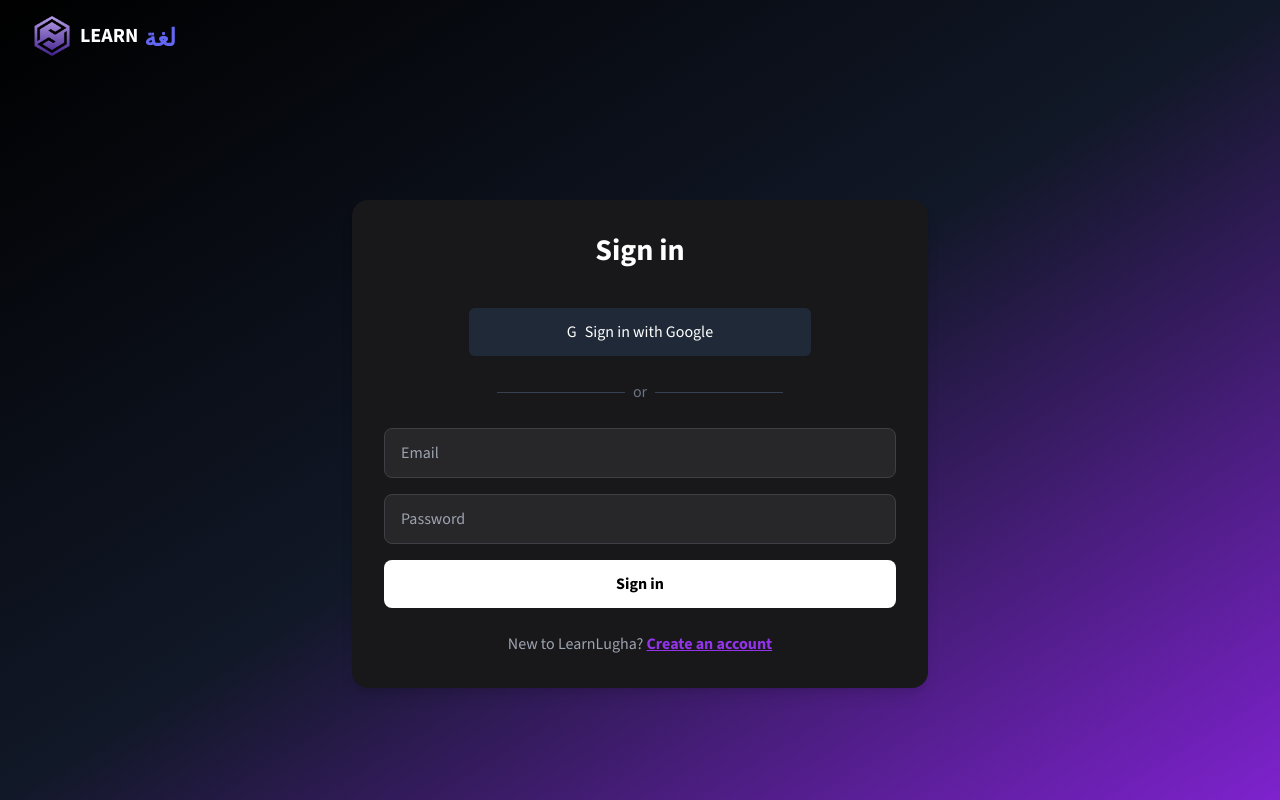
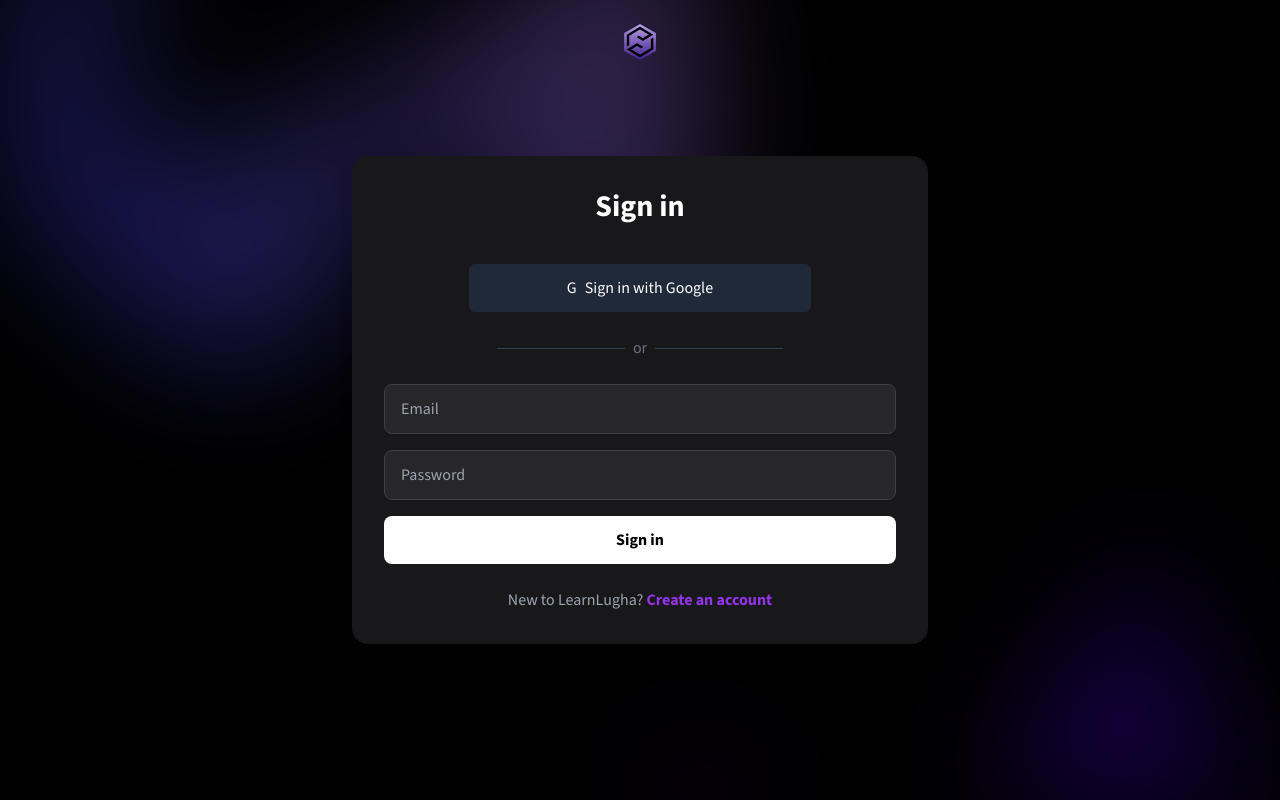
Before and after one commit to omar-t-ahmed/learn-lugha, a Next.js app: page /login in a window 1280 px wide. Built offline with nearby package versions, Linux system fonts and the light colour scheme; no server answers.

Commit message:
add styling

```diff
--- a/src/app/lesson/[id]/page.tsx
+++ b/src/app/lesson/[id]/page.tsx
@@ -31,7 +31,7 @@ const LessonPage = () => {
     return (
       <div className="bg-gradient-to-br from-black via-gray-900 to-purple-700 min-h-screen text-white">
         <Navbar/>
-        <div className="flex flex-col items-center justify-center p-10">
+        <div>
           <h1 className="text-4xl font-bold mb-10">Lesson not found</h1>
           <button
             className="px-4 py-2 bg-white text-purple-700 rounded hover:bg-gray-100 transition"
--- a/src/app/login/page.tsx
+++ b/src/app/login/page.tsx
@@ -8,7 +8,9 @@ import {
     GoogleAuthProvider,
 } from "firebase/auth";
 import { useRouter } from "next/navigation";
-import Navbar from "@/components/Navbar";
+import Link from "next/link";
+import Image from "next/image";
+import logo from "../../../public/LEARN LUGHA.png";
 
 export default function Login() {
     const [email, setEmail] = useState("");
@@ -55,9 +57,28 @@ export default function Login() {
     };
 
     return (
-        <div className="bg-gradient-to-br from-black via-gray-900 to-purple-700 min-h-screen">
-            <Navbar />
-            <div className="flex items-center justify-center p-6 md:p-16 mt-10 md:mt-20">
+        <div className="bg-black min-h-screen relative isolate">
+            {/* Navbar */}
+            <header className="absolute inset-x-0 top-0 z-50">
+                <nav className="flex items-center justify-center p-6 lg:px-8">
+                    <Link href="/" className="flex justify-center mb-1 items-center">
+                        <Image src={logo} className="block h-9 w-9" alt="Logo" />
+                    </Link>
+                </nav>
+            </header>
+
+            {/* Background Polygons */}
+            <div className="absolute inset-x-0 -top-40 -z-10 transform-gpu overflow-hidden blur-3xl sm:-top-80" aria-hidden="true">
+                <div className="relative left-[calc(50%-11rem)] aspect-[1155/678] w-[36.125rem] -translate-x-1/2 rotate-[30deg] bg-gradient-to-tr from-[#001aff] to-[#c689fc] opacity-30 sm:left-[calc(50%-30rem)] sm:w-[72.1875rem]"
+                    style={{ clipPath: "polygon(74.1% 44.1%, 100% 61.6%, 97.5% 26.9%, 85.5% 0.1%, 80.7% 2%, 72.5% 32.5%, 60.2% 62.4%, 52.4% 68.1%, 47.5% 58.3%, 45.2% 34.5%, 27.5% 76.7%, 0.1% 64.9%, 17.9% 100%, 27.6% 76.8%, 76.1% 97.7%, 74.1% 44.1%)" }}></div>
+            </div>
+            <div className="absolute inset-0 top-[calc(100%-13rem)] -z-10 transform-gpu overflow-hidden blur-3xl sm:top-[calc(100%-30rem)]" aria-hidden="true">
+                <div className="relative left-[calc(50%+3rem)] aspect-[1155/678] w-[36.125rem] -translate-x-1/2 bg-gradient-to-tr from-[#7b00ff] to-[#1100ff] opacity-30 sm:left-[calc(50%+36rem)] sm:w-[72.1875rem]"
+                    style={{ clipPath: "polygon(74.1% 44.1%, 100% 61.6%, 97.5% 26.9%, 85.5% 0.1%, 80.7% 2%, 72.5% 32.5%, 60.2% 62.4%, 52.4% 68.1%, 47.5% 58.3%, 45.2% 34.5%, 27.5% 76.7%, 0.1% 64.9%, 17.9% 100%, 27.6% 76.8%, 76.1% 97.7%, 74.1% 44.1%)" }}></div>
+            </div>
+
+            {/* Login Form */}
+            <div className="min-h-screen flex items-center justify-center p-6 md:p-16">
                 <div className="w-full max-w-xl bg-zinc-900 p-8 rounded-2xl shadow-lg">
                     <h1 className="text-3xl font-bold text-center text-white mb-10">
                         Sign in
@@ -114,12 +135,9 @@ export default function Login() {
 
                     <p className="mt-6 text-center text-gray-400">
                         New to LearnLugha?{" "}
-                        <a
-                            href="/signup"
-                            className="text-purple-600 underline font-semibold"
-                        >
+                        <Link href="/signup" className="text-purple-600 hover:underline font-semibold">
                             Create an account
-                        </a>
+                        </Link>
                     </p>
                 </div>
             </div>
--- a/src/app/page.tsx
+++ b/src/app/page.tsx
@@ -18,15 +18,12 @@ export default function Hero() {
       <header className="absolute inset-x-0 top-0 z-50">
         <nav className="flex items-center justify-between p-6 lg:px-8">
           <div className="flex lg:flex-1">
-            <Link href="/" className="flex justify-center items-center">
+            <Link href="/" className="flex justify-center mb-1 items-center">
               <Image
                 src={logo}
-                className="block h-8 w-8"
+                className="block h-9 w-9 mb-1"
                 alt="Logo"
               />
-              {/* <Link href="/" className="flex z-40 pl-2 pt-2 text-md font-bold text-white">
-                LEARN<span className="text-indigo-600 text-lg pl-1.5 pb-1">لغة</span>
-              </Link> */}
             </Link>
           </div>
           <div className="flex lg:hidden">
@@ -44,10 +41,10 @@ export default function Hero() {
             </button>
           </div>
           <div className="hidden lg:flex lg:gap-x-12">
-            <Link href="/faq" className="text-md font-semibold leading-6 text-white">FAQ</Link>
-            <Link href="/pricing" className="text-md font-semibold leading-6 text-white">Pricing</Link>
-            <Link href="/about" className="text-md font-semibold leading-6 text-white">About</Link>
-            <Link href="/privacy-policy" className="text-md font-semibold leading-6 text-white">Privacy Policy</Link>
+            <Link href="/faq" className="text-md font-semibold leading-6 hover:underline text-white">FAQ</Link>
+            <Link href="/pricing" className="text-md font-semibold leading-6 hover:underline text-white">Pricing</Link>
+            <Link href="/about" className="text-md font-semibold leading-6 hover:underline text-white">About</Link>
+            <Link href="/privacy-policy" className="text-md font-semibold leading-6 hover:underline text-white">Privacy Policy</Link>
           </div>
           <div className="hidden lg:flex lg:flex-1 lg:justify-end">
             <Link href="/login" className="text-md flex items-center justify-center font-semibold leading-6 text-white">
```
Also changed, not shown: src/app/signup/page.tsx (+52 -122 lines).
